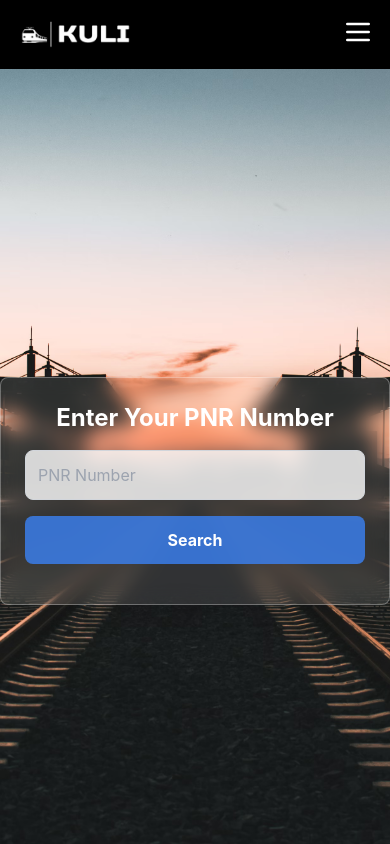
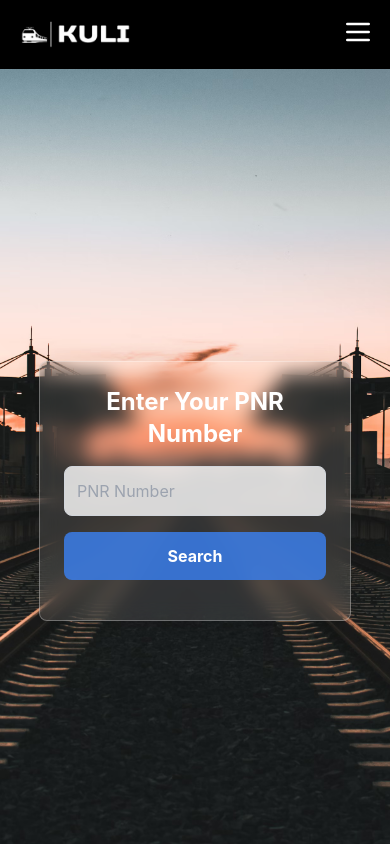
Before and after one commit to durgesh-h/KuliApp_Backend, a Next.js app: page / in a window 390 px wide. Shown: the top 844 px of the page. Built offline with nearby package versions, Linux system fonts and the light colour scheme.

Commit message:
Input box sizing

```diff
--- a/src/app/Components/PNRcomponents.js
+++ b/src/app/Components/PNRcomponents.js
@@ -49,7 +49,7 @@ const PNRComponent = () => {
 
   return (
     <div className="min-h-screen flex items-center justify-center bg-app">
-      <div className="bg-glass rounded-lg shadow-lg p-6 w-full max-w-md mx-auto">
+      <div className="bg-glass rounded-lg shadow-lg p-6 lg:w-full w-4/5 max-w-md mx-auto">
         {!outputData && !error && (
           <div>
             <h2 className="text-2xl font-bold mb-4 text-center text-white">Enter Your PNR Number</h2>
```
